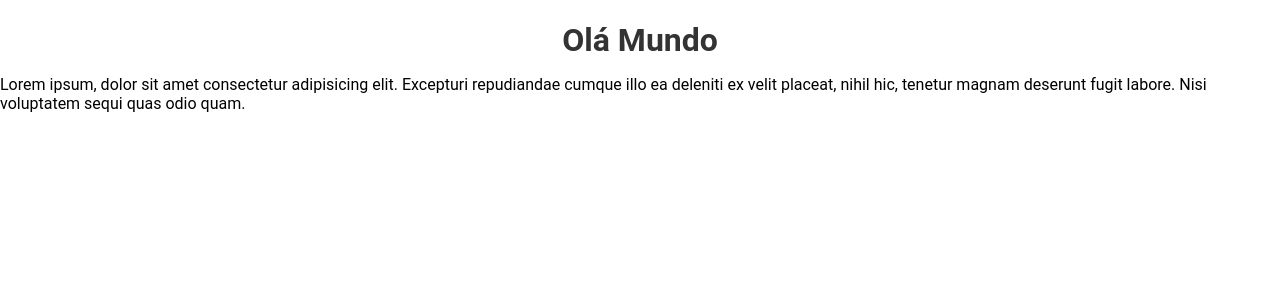
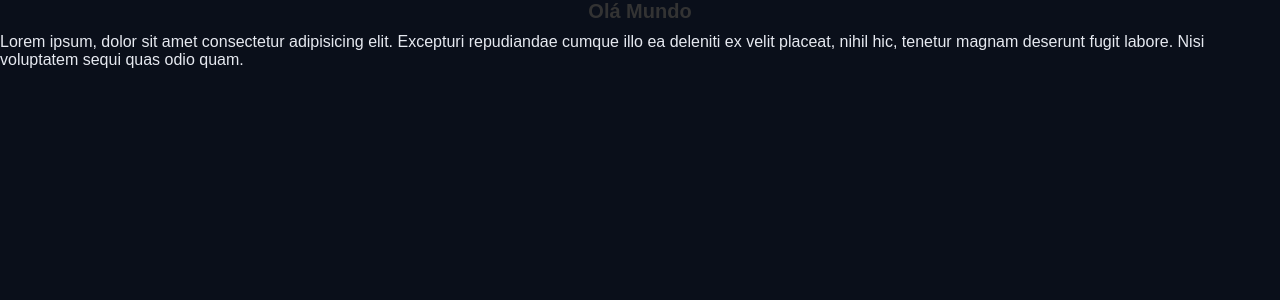
Before and after one commit to devid8642/chronos-pomodoro, a React (Vite) app: page / in a window 1280 px wide. Shown: the top 300 px of the page. Built offline with nearby package versions, Linux system fonts and the light colour scheme.

Commit message:
reset de css e cores básicas

```diff
--- a/src/styles/global.css
+++ b/src/styles/global.css
@@ -1,6 +1,16 @@
-body {
-    font-family: 'Roboto', sans-serif;
+* {
     margin: 0;
     padding: 0;
     box-sizing: border-box;
 }
+
+html {
+    font-size: 62.5%;
+}
+
+body {
+    font-family: sans-serif;
+    font-size: 1.6rem; /* 16px */
+    background-color: var(--gray-900);
+    color: var(--text-default);
+}
--- a/src/styles/theme.css
+++ b/src/styles/theme.css
@@ -0,0 +1,37 @@
+:root {
+    --gray-100: #e6e9f0;
+   --gray-200: #cdd3e1;
+   --gray-300: #aab3cc;
+   --gray-400: #555f7d;
+   --gray-500: #454f6a;
+   --gray-600: #363d56;
+   --gray-700: #272f43;
+   --gray-800: #181f2e;
+   --gray-900: #0a0f1a;
+
+   --primary-light: #4de7b7;
+   --primary: #0da170;
+   --primary-dark: #065f46;
+
+   --link-color: #10b981;
+   --link-hover: #0b8a60;
+
+   --success: #22c55e;
+   --warning: #eab308;
+   --error: #991b1b;
+   --info: #0ea5e9;
+
+   --text-over-primary: #0a0f1a;
+   --text-over-primary-dark: #e6e9f0;
+   --text-over-primary-light: #0a0f1a;
+   --text-over-success: #0a0f1a;
+   --text-over-warning: #0a0f1a;
+   --text-over-error: #e6e9f0;
+   --text-over-info: #0a0f1a;
+
+   --text-default: #e6e9f0;
+   --text-muted: #aab3cc;
+
+   --disabled: #555f7d;
+   --text-disabled: #aab3cc;
+}
```
